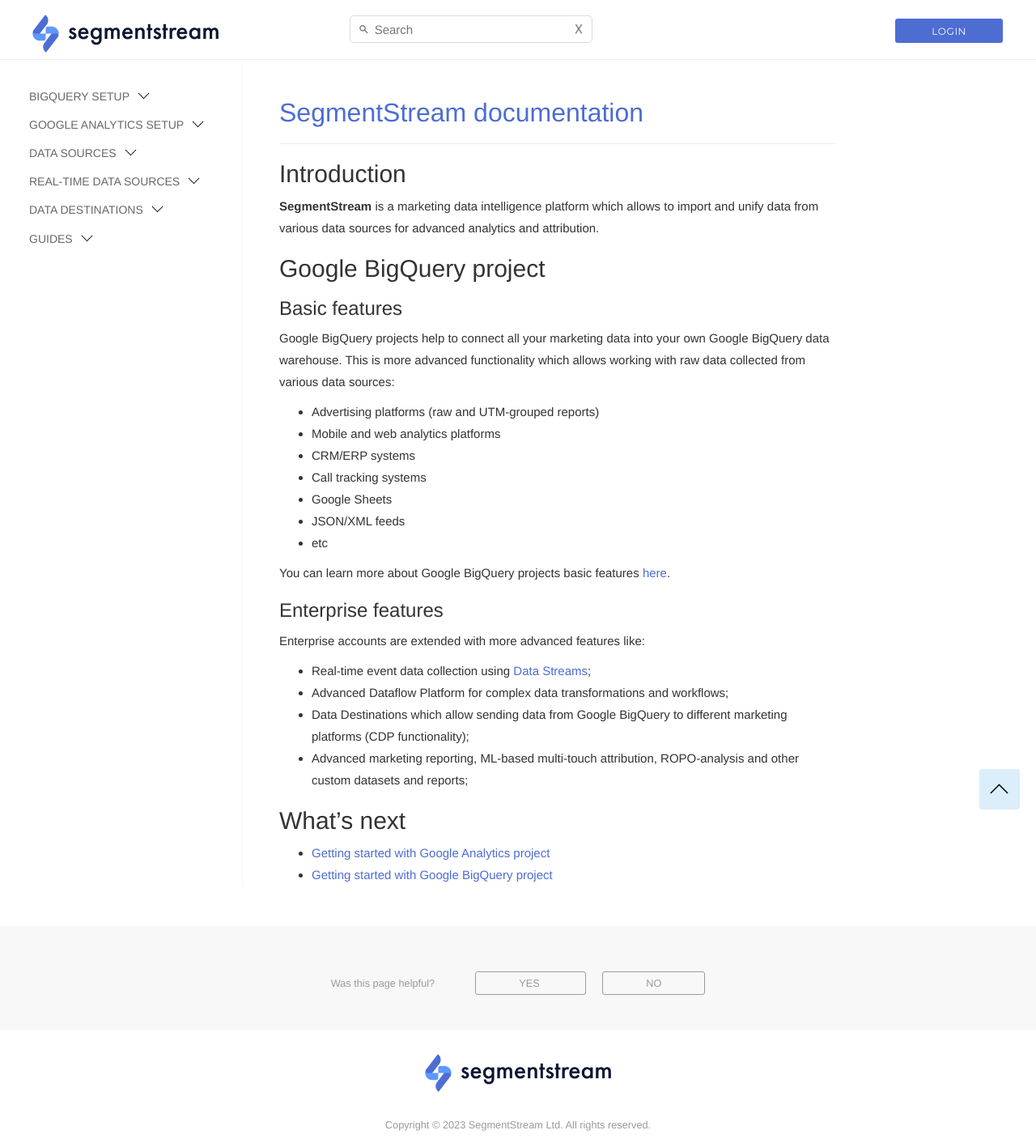
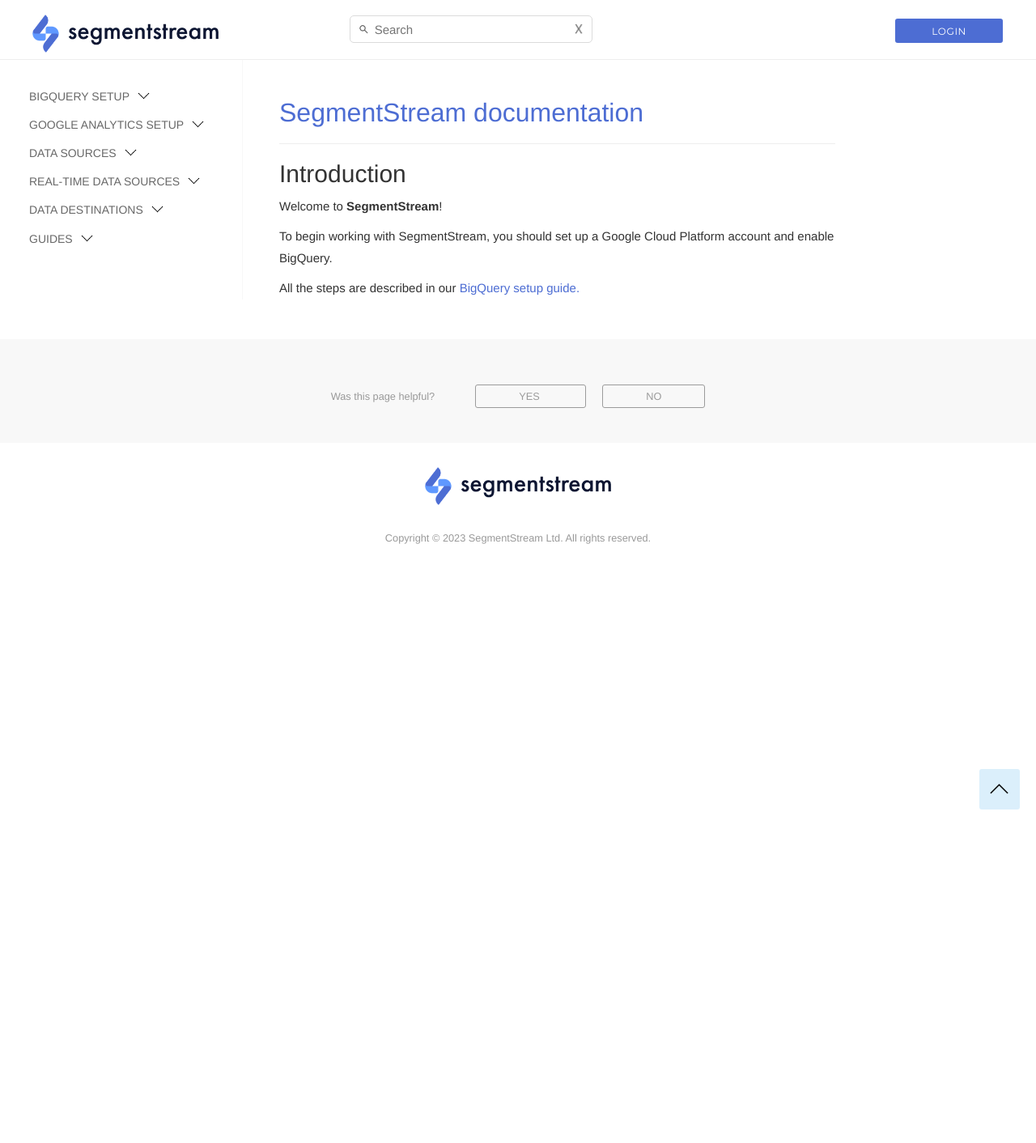
Before and after one commit to segmentstream-com/segmentstream-com.github.io, a Jekyll site: the page built from index.md, in a window 1280 px wide. Shown: the whole page at 81% size. Built offline with Jekyll 4.4.1, drawn with Linux system fonts in a browser that asks for light colours; nearby versions of some CDN libraries; our own code applies the rules of GitHub Pages for plain Markdown files.

Commit message:
simplify main page

```diff
--- a/index.md
+++ b/index.md
@@ -6,33 +6,8 @@
 
 ## Introduction
 
-**SegmentStream** is a marketing data intelligence platform which allows to import and unify data from various data sources for advanced analytics and attribution.
+Welcome to **SegmentStream**!
 
-## Google BigQuery project
+To begin working with SegmentStream, you should set up a Google Cloud Platform account and enable BigQuery.
 
-### Basic features
-
-Google BigQuery projects help to connect all your marketing data into your own Google BigQuery data warehouse. This is more advanced functionality which allows working with raw data collected from various data sources:
-
-* Advertising platforms (raw and UTM-grouped reports)
-* Mobile and web analytics platforms
-* CRM/ERP systems
-* Call tracking systems
-* Google Sheets
-* JSON/XML feeds
-* etc
-
-You can learn more about Google BigQuery projects basic features [here](https://segmentstream.com/bigquery){:target="_blank"}.
-
-### Enterprise features
-
-Enterprise accounts are extended with more advanced features like:
-
-* Real-time event data collection using [Data Streams](javascript-sdk/datastream);
-* Advanced Dataflow Platform for complex data transformations and workflows;
-* Data Destinations which allow sending data from Google BigQuery to different marketing platforms (CDP functionality);
-* Advanced marketing reporting, ML-based multi-touch attribution, ROPO-analysis and other custom datasets and reports;
-
-## What's next
-* [Getting started with Google Analytics project](google-analytics/overview)
-* [Getting started with Google BigQuery project](bigquery/overview)
+All the steps are described in our [BigQuery setup guide.](bigquery/overview)
```
